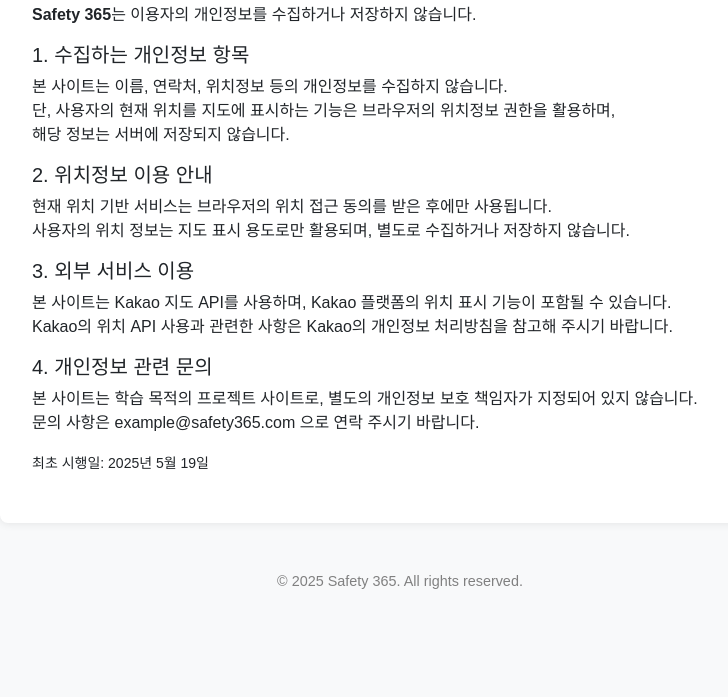
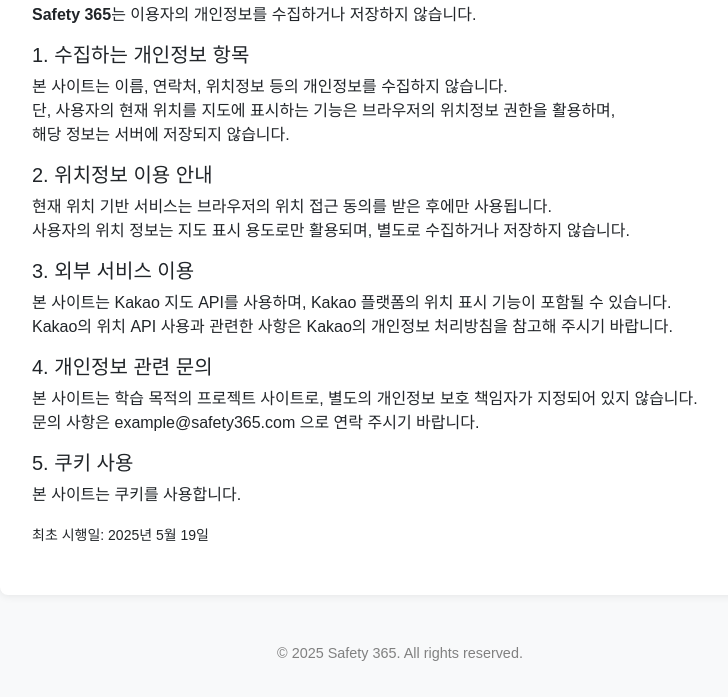
Before and after one commit to jiyoung974/web_system_design, a plain HTML site: page main/Personal_information.html in a window 1280 px wide. Shown: the part 123-820 px from the top of the page, without its empty margins (240-968 px from the left). Drawn offline with nearby package versions, Linux system fonts and the light colour scheme.

Commit message:
쿠키 추가

```diff
--- a/main/Personal_information.html
+++ b/main/Personal_information.html
@@ -63,6 +63,11 @@
       문의 사항은 example@safety365.com 으로 연락 주시기 바랍니다.
     </p>
 
+    <h5>5. 쿠키 사용</h5>
+    <p>
+      본 사이트는 쿠키를 사용합니다.
+    </p>
+
     <p><small>최초 시행일: 2025년 5월 19일</small></p>
   </div>
 
```
